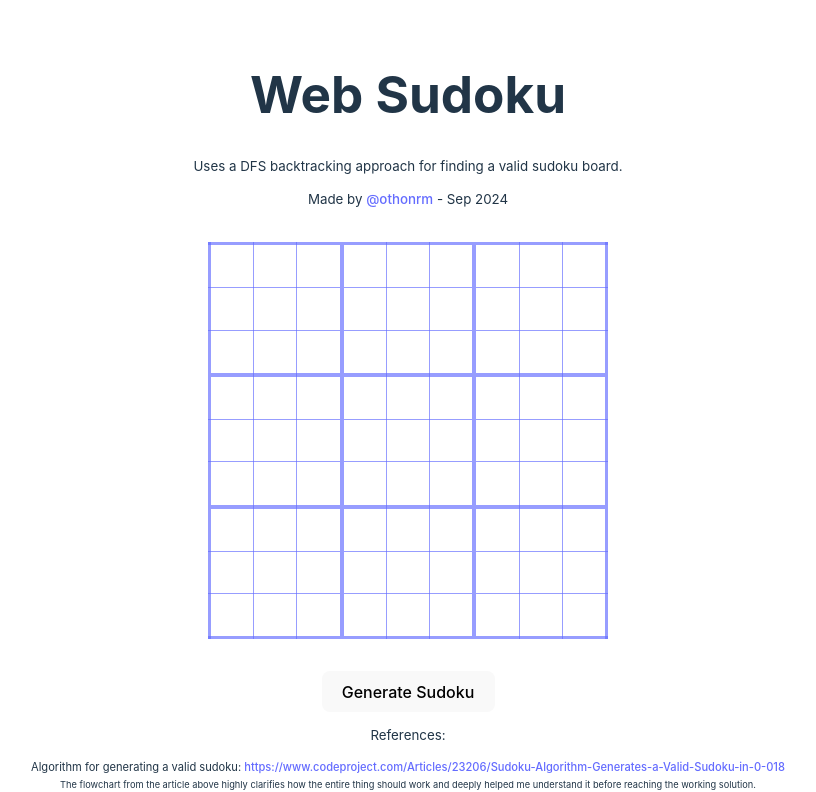
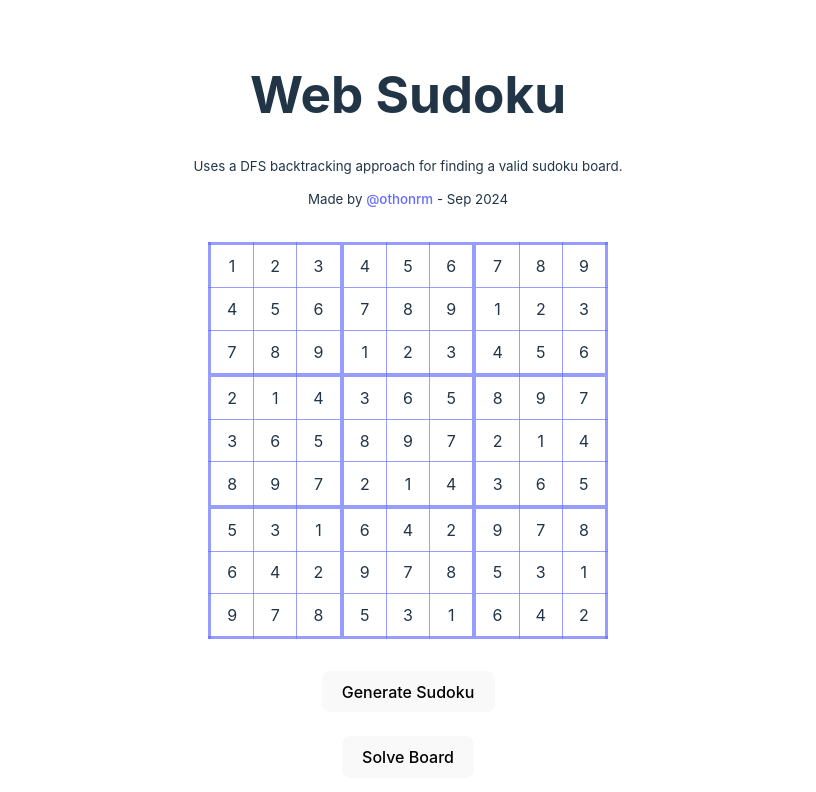
Before and after one commit to othonrm/web-sudoku, a Preact app: page / in a window 1280 px wide. Shown: the top 792 px of the page, without its empty margins (232-1048 px from the left). Built offline with nearby package versions, Linux system fonts and the light colour scheme.

Commit message:
feat: cleanup + solver function

```diff
--- a/src/app.tsx
+++ b/src/app.tsx
@@ -1,6 +1,10 @@
-import { useCallback, useEffect, useState } from "preact/hooks";
+import { useEffect, useState } from "preact/hooks";
 import "./app.css";
-import { handleCheckInvalidCells, handleGenerateSudoku } from "./sudoku";
+import {
+    handleCheckInvalidCells,
+    handleGenerateSudoku,
+    handleSolveSudoku,
+} from "./sudoku";
 
 export function App() {
     const generateEmptyBoard = (sudokuWidth: number, sudokuHeight: number) => {
@@ -15,41 +19,26 @@ export function App() {
         return newSudoku;
     };
 
-    // generateEmptyBoard(9, 9)
-    // const [sudoku, setSudoku] = useState<number[][]>([]); // (handleGenerateSudoku());
     const [sudoku, setSudoku] = useState<number[][]>(generateEmptyBoard(9, 9));
     const [invalidCells, setInvalidCells] = useState<boolean[][]>([]);
     const [inputTargetCell, setInputTargetCell] = useState<
         [number, number] | undefined
     >();
 
-    // useEffect(() => {
-    //     if (sudoku.length === 0) {
-    //         let newSudoku = [];
-    //         // setSudoku(handleGenerateSudoku());
-    //         let count = 0;
-    //         do {
-    //             newSudoku = handleGenerateSudoku();
-    //             count++;
-    //         } while (
-    //             newSudoku?.some((row) =>
-    //                 row.some(
-    //                     (cell) => cell === 0 || cell !== undefined
-    //                     //
-    //                 )
-    //             )
-    //         );
-    //         console.log(`FOUND SUDOKU AFTER ${count} ITERATIONS`);
-    //         console.log(newSudoku);
-    //         setSudoku(newSudoku);
-    //     }
-    // }, []);
+    useEffect(() => {
+        handleGenerateSudoku(setSudoku);
+    }, []);
 
     useEffect(() => {
         handleCheckInvalidCells(sudoku, setInvalidCells);
     }, [sudoku]);
 
-    const handleUpdateSudokuCell = (x: number, y: number, value: number) => {
+    useEffect(() => {
+        const handleUpdateSudokuCell = (
+            x: number,
+            y: number,
+            value: number
+        ) => {
             setSudoku((prev) => {
                 // Replace cell with new value
                 return prev.map((group, groupIndex) => {
@@ -66,24 +55,19 @@ export function App() {
             });
         };
 
-    const handleKeyDown = useCallback(
-        (ev: KeyboardEvent) => {
+        const handleKeyDown = (ev: KeyboardEvent) => {
             console.log(inputTargetCell);
-            if (Number(ev.key) > 0 && Number(ev.key) < 10 && inputTargetCell) {
-                console.log("set sudoku");
+            if (Number(ev.key) >= 0 && Number(ev.key) < 10 && inputTargetCell) {
                 handleUpdateSudokuCell(...inputTargetCell, Number(ev.key));
             }
-        },
-        [inputTargetCell]
-    );
+        };
 
-    useEffect(() => {
         window.addEventListener("keydown", handleKeyDown);
 
         return () => {
             window.removeEventListener("keydown", handleKeyDown);
         };
-    }, [handleKeyDown]);
+    }, [inputTargetCell]);
 
     return (
         <>
@@ -159,11 +143,9 @@ export function App() {
                 </table>
             </div>
             <button
-                onClick={() => {
-                    handleGenerateSudoku(setSudoku);
-                    // TODO: this only generates the complete filled and valid board.
-                    // Next steps are:
-                    // - store the valid solution? not really necessary
+                onClick={async () => {
+                    const s = await handleGenerateSudoku();
+                    setSudoku(s);
                     // - blank out random spaces
                     // - optional: to increase difficulty,
                     //      - blank more spaces and check for less possible solutions
@@ -172,6 +154,11 @@ export function App() {
                 }}
             >
                 Generate Sudoku
+            </button>
+            <br />
+            <br />
+            <button onClick={() => handleSolveSudoku(sudoku)}>
+                Solve Board
             </button>
 
             <small>
--- a/src/sudoku.ts
+++ b/src/sudoku.ts
@@ -10,16 +10,10 @@ export const getGroupForCell = (
 
     const group = [];
     for (let r = 0; r < 3; r++) {
-        // console.log([
-        //     sudoku[r + groupY * 3][0 + groupX * 3],
-        //     sudoku[r + groupY * 3][1 + groupX * 3],
-        //     sudoku[r + groupY * 3][2 + groupX * 3],
-        // ]);
         for (let c = 0; c < 3; c++) {
             group.push(sudoku[r + groupY * 3][c + groupX * 3]);
         }
     }
-    // console.log("______");
     return group;
 };
 
@@ -28,8 +22,6 @@ export const handleCheckInvalidCells = (
     stateSetter?: Dispatch<StateUpdater<boolean[][]>>
 ): boolean | void => {
     if (validationTarget.length === 0) return;
-
-    console.log("checking invalid cells");
 
     let newInvalidCells = new Array<boolean[]>();
     for (
@@ -69,20 +61,6 @@ export const handleCheckInvalidCells = (
                         value === validationTarget[groupIndex][cellIndex]
                 );
 
-            // // Check group -- old approach, can't really tell if it works
-            // inUse =
-            //     inUse ||
-            //     sudoku.some((group, idx) => {
-            //         if (idx > 2) return false;
-            //         return group.some(
-            //             (cell, cellIdx) =>
-            //                 cellIdx < 3 &&
-            //                 idx !== groupIndex &&
-            //                 cellIdx !== cellIndex &&
-            //                 cell === sudoku[groupIndex][cellIndex]
-            //         );
-            //     });
-
             newInvalidCells[groupIndex].push(inUse);
         }
     }
@@ -94,10 +72,6 @@ export const handleCheckInvalidCells = (
     const isInvalidSudoku = newInvalidCells.some((group) =>
         group.some((cell) => cell)
     );
-
-    if (!isInvalidSudoku) {
-        console.log("VALID SUDOKU!");
-    }
 
     return isInvalidSudoku;
 };
@@ -124,8 +98,6 @@ export const handleGenerateSudoku = async (
             newSudoku[rowIndex].push(0);
         }
     }
-
-    console.log("newSudoku: ", newSudoku);
 
     let safetyCount = 0;
     const valveLimit = 20_000;
@@ -227,7 +199,7 @@ export const handleGenerateSudoku = async (
                     // Was able to pick a number, return true
                     // return true;
                     return new Promise((resolver) => {
-                        setTimeout(() => resolver(true), 10);
+                        setTimeout(() => resolver(true), stateSetter ? 10 : 0);
                     });
                 }
 
@@ -260,7 +232,7 @@ export const handleGenerateSudoku = async (
 
         // If no valid number could be placed, backtrack
         return new Promise((resolver) => {
-            setTimeout(() => resolver(false), 10);
+            setTimeout(() => resolver(false), stateSetter ? 10 : 0);
         });
     };
 
@@ -278,3 +250,99 @@ export const handleGenerateSudoku = async (
     }
     return newSudoku;
 };
+
+export const handleSolveSudoku = (targetBoard: number[][]): number[] => {
+    // Copy the targetBoard using JSON.
+    // Ensures we are not just referencing it,
+    // this allows us to apply or not the found solution at the end.
+    const tempBoard = JSON.parse(JSON.stringify(targetBoard));
+    console.log("SOLVING SUDOKU");
+
+    const solution: number[] = [];
+    let safetyCount = 0;
+    const valveLimit = 20_000;
+
+    const pickAndFillCell = (recursiveTarget: number[][]): boolean => {
+        if (safetyCount >= valveLimit) {
+            throw new Error(`reached limit of iterations: ${safetyCount}`);
+        }
+        safetyCount++;
+
+        const hasEmptyCell = recursiveTarget.some((row) =>
+            row.some((cell) => cell === 0 || cell === undefined)
+        );
+
+        if (!hasEmptyCell) {
+            return true;
+        }
+
+        // Find first row with an empty cell (value = 0 | undefined)
+        const rowWithEmptyCell = recursiveTarget.findIndex((row) =>
+            row.some((cell) => cell === 0 || cell === undefined)
+        );
+        // Find first empty cell for that given row (value = 0 | undefined)
+        const emptyCellColumn = recursiveTarget[rowWithEmptyCell].findIndex(
+            (cell) => cell === 0 || cell === undefined
+        );
+
+        const possibleNumbers = Array.from(Array(9).keys());
+        for (let index = 0; index < 9; index++) {
+            // Pick random numbers from 1 to 9 that weren't used yet.
+            // It seems to solve faster than always trying
+            // With the same ascending order [1,2,3,4,5,6,7,8,9].
+            const randomIndex = Math.floor(
+                Math.random() * possibleNumbers.length
+            );
+            const numberAttempt = possibleNumbers[randomIndex] + 1;
+            possibleNumbers.splice(randomIndex, 1);
+
+            const inUseByRow = recursiveTarget[rowWithEmptyCell].some(
+                (cell, idx) =>
+                    cell !== 0 &&
+                    emptyCellColumn !== idx &&
+                    cell === numberAttempt
+            );
+            const inUseByColumn = recursiveTarget.some(
+                (row, idx) =>
+                    idx !== rowWithEmptyCell &&
+                    row[emptyCellColumn] !== 0 &&
+                    row[emptyCellColumn] === numberAttempt
+            );
+
+            const inUseByGroup = getGroupForCell(
+                recursiveTarget,
+                rowWithEmptyCell,
+                emptyCellColumn
+            ).some((value) => value === numberAttempt);
+
+            const notUsedNumber =
+                !inUseByRow && !inUseByColumn && !inUseByGroup;
+
+            if (notUsedNumber) {
+                recursiveTarget[rowWithEmptyCell][emptyCellColumn] =
+                    numberAttempt;
+                solution.push(numberAttempt);
+
+                if (pickAndFillCell(recursiveTarget)) {
+                    return true;
+                }
+
+                recursiveTarget[rowWithEmptyCell][emptyCellColumn] = 0;
+                solution.pop();
+            }
+        }
+
+        return false;
+    };
+
+    pickAndFillCell(tempBoard);
+    if (handleCheckInvalidCells(tempBoard)) {
+        console.log("FINISH SOLVING - But with invalid solution :'(");
+        return [];
+    }
+    {
+        console.log("FINISH SOLVING");
+        console.log(`Solution found after ${safetyCount} tries: `, solution);
+        return solution;
+    }
+};
```
Lines whose indentation alone changed are shown as unchanged.
